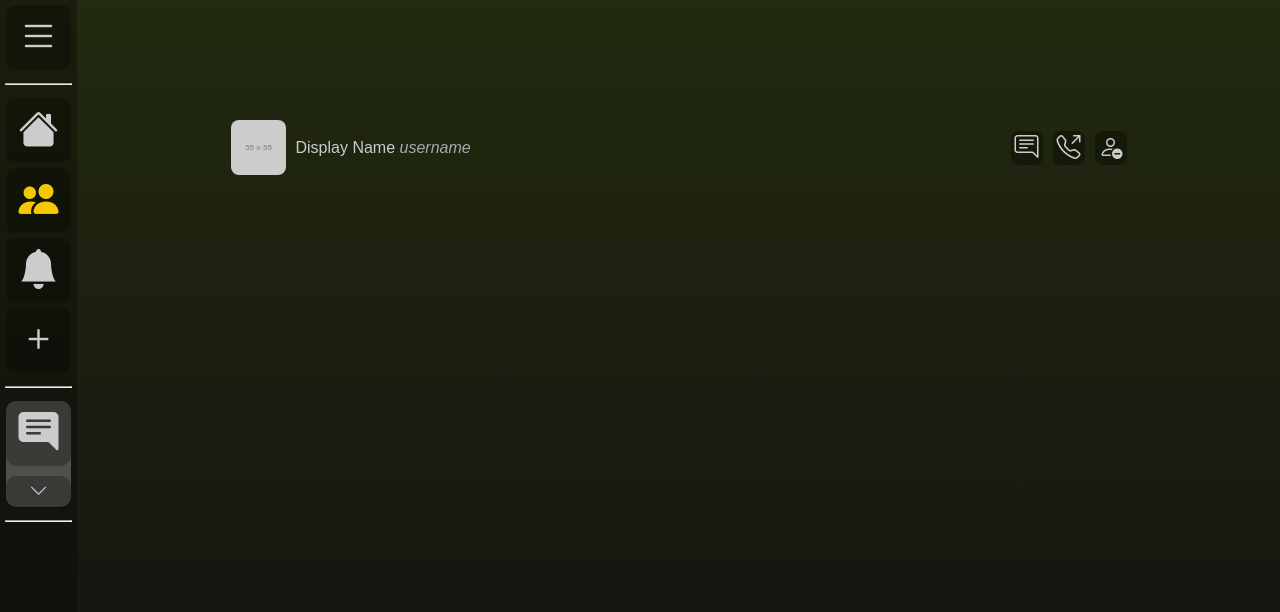
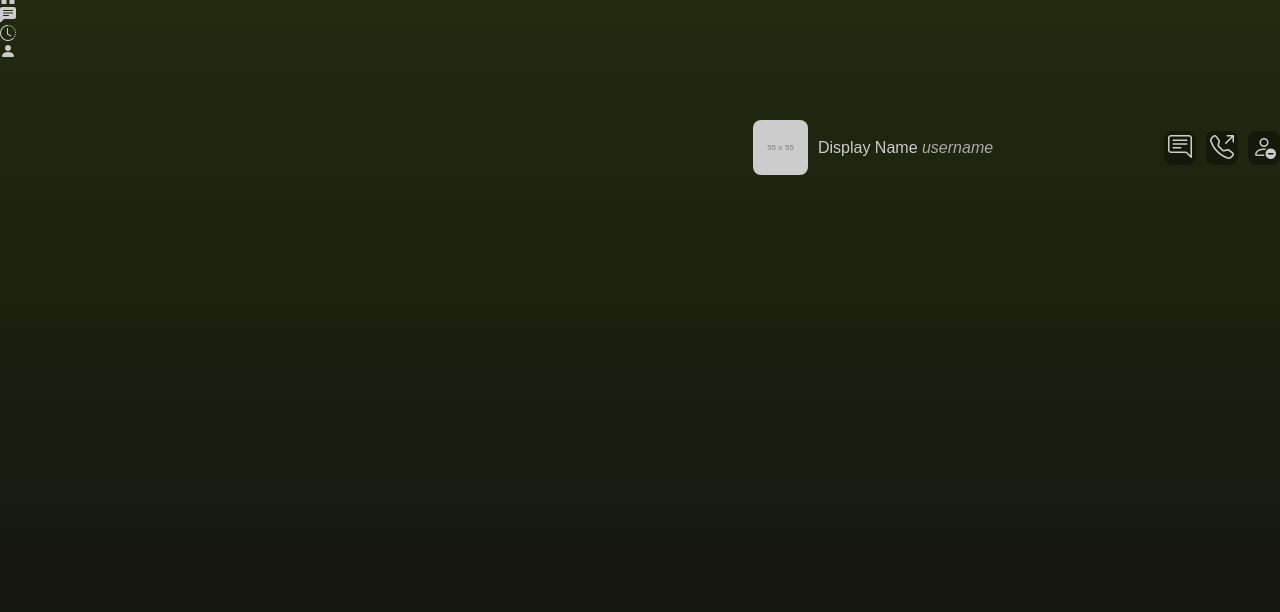
Before and after one commit to Animus-Surge/slang, a Nuxt app in the folder slang_frontend/: page /friends in a window 1280 px wide. Shown: the top 612 px of the page. Built offline with nearby package versions, Linux system fonts and the light colour scheme.

Commit message:
UI updates

```diff
--- a/slang_frontend/components/NavIcon.vue
+++ b/slang_frontend/components/NavIcon.vue
@@ -12,6 +12,7 @@ let click = async () => {
 	<a :class="props.type" @click="click()">
 		<i v-if="props.type.startsWith('iconsec')" class="bi" :class="props.data"></i>
 		<img v-else-if="props.type.startsWith('groupicon')" :src="props.data" />
+        <!--Add notif bubble-->
 	</a>
 </template>
 
@@ -27,7 +28,8 @@ a {
 }
 
 a.iconsec {
-    font-size: 30pt;
+    font-size: 27pt;
+    /* padding: 0; */
     background-color: #0004;
     border-radius: 10px;
     width: 45px;
--- a/slang_frontend/components/Navbar.vue
+++ b/slang_frontend/components/Navbar.vue
@@ -22,74 +22,38 @@ function menuShow() {
 
 <template>
 	<div class="nav">
-		<NavIcon @callback="menuShow()" type="iconsec" data="bi-list" /> <!--TODO replace with NavIcon-->
-		<div class="menu" ref="barMenu" style="visibility: hidden">
-			<a class="menubtn">Profile</a>
-			<a class="menubtn">Settings</a>
-			<a class="menubtn">Log out <i class="bi bi-box-arrow-right"></i></a>
+		<!--horizontal navigation bar to switch between different features (dashboard, messenger, timeline, profile), and a menu to display the settings, security, and logout links-->
+		<!--i tag is available with bootstrap icons-->
+
+		<div class="nav-left">
+			<div class="nav-item">
+				<i class="bi bi-house-door-fill"></i>
+			</div>
+			<div class="nav-item">
+				<i class="bi bi-chat-left-text-fill"></i>
+			</div>
+			<div class="nav-item">
+				<i class="bi bi-clock-history"></i>
+			</div>
+			<div class="nav-item">
+				<i class="bi bi-person-fill"></i>
+			</div>
 		</div>
-		<hr>
-		<NavIcon :type="'iconsec ' + (activeId===-1?'active':'')" data="bi-house-fill" href="/" />
-		<NavIcon :type="'iconsec ' + (activeId===-2?'active':'')" data="bi-people-fill" href="/friends" />
-		<NavIcon :type="'iconsec ' + (activeId===-3?'active':'')" data="bi-bell-fill" href="/notifications" />
-		<NavIcon type="iconsec" data="bi-plus" />
-		<hr>
-		<!--pinned DMs-->
-		<Navgroup icon="bi-chat-right-text-fill">
-
-		</Navgroup>
-		<hr>
-		<!--Groups-->
 	</div>
 </template>
 
 <style scoped>
 @import url('~/assets/vars.css');
-a:hover {
-	text-decoration: none;
-}
-div.nav {
+
+.nav {
 	display: flex;
-	flex-direction: column;
-	gap: 5px;
-	background-color: #0004;
-	padding: 5px;
-	align-items: center;
-	overflow-y: scroll;
-}
-
-div.menu {
-	padding: 10px;
-	font-size: 14pt;
-	background-color: #111;
-	position: absolute;
-	top: 20px;
-	left: 95px;
-	border-radius: 5px;
-	width: 250px;
-}
-
-a.menubtn {
-	display: flex;
-	padding: 8px;
 	flex-direction: row;
 	justify-content: space-between;
 	align-items: center;
-	background-color: #0000;
-	border-radius: 5px;
+	background-color: var(--color-bg);
+	height: 50px;
+	width: 100%;
 }
 
-a.menubtn i {
-	float: right;
-	font-size: 16pt;
-}
 
-a.menubtn:hover {
-	background-color: var(--theme1-color-3);
-}
-
-hr {
-	color: #999;
-	width: 65px;
-}
 </style>
```
